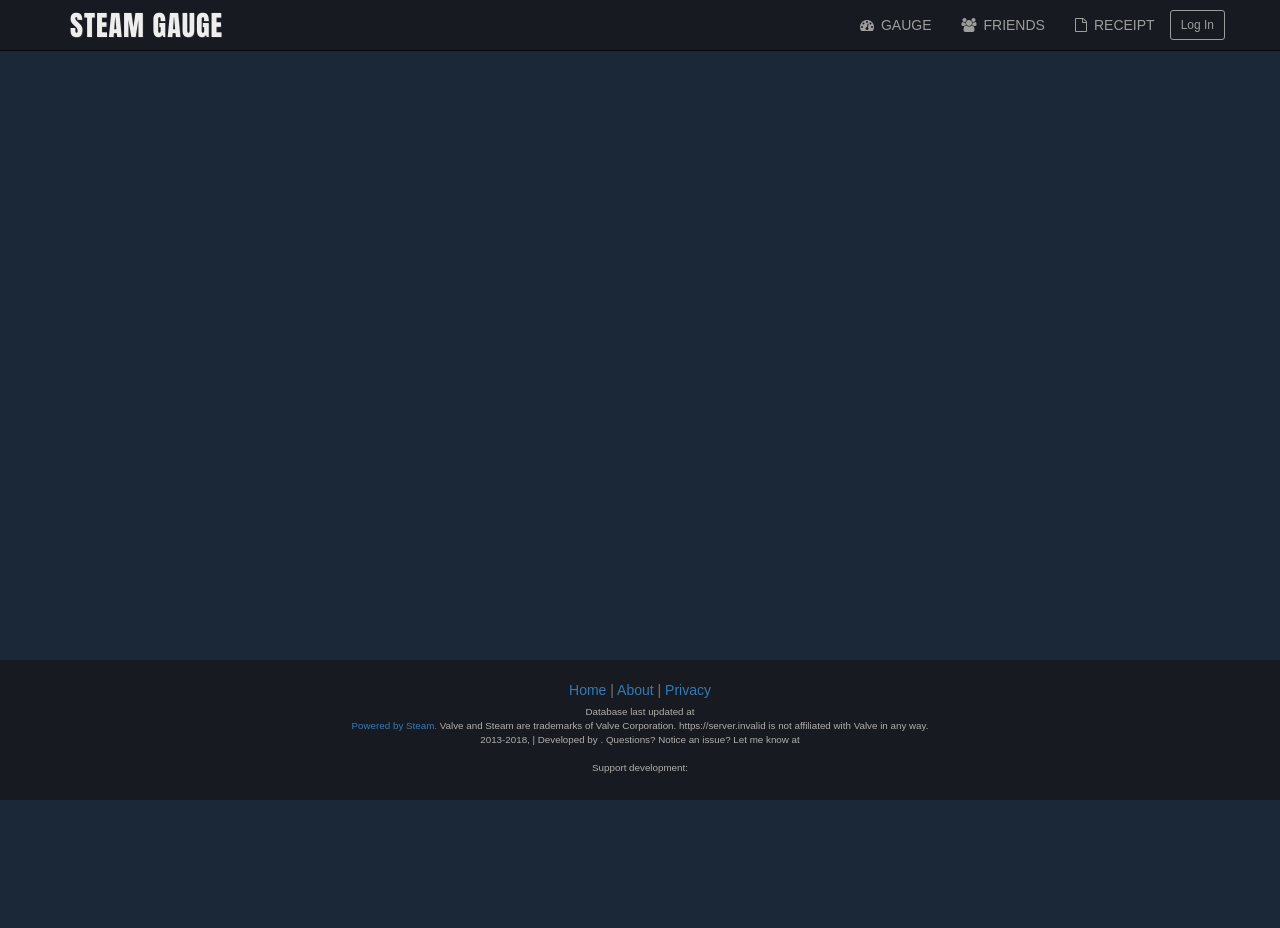
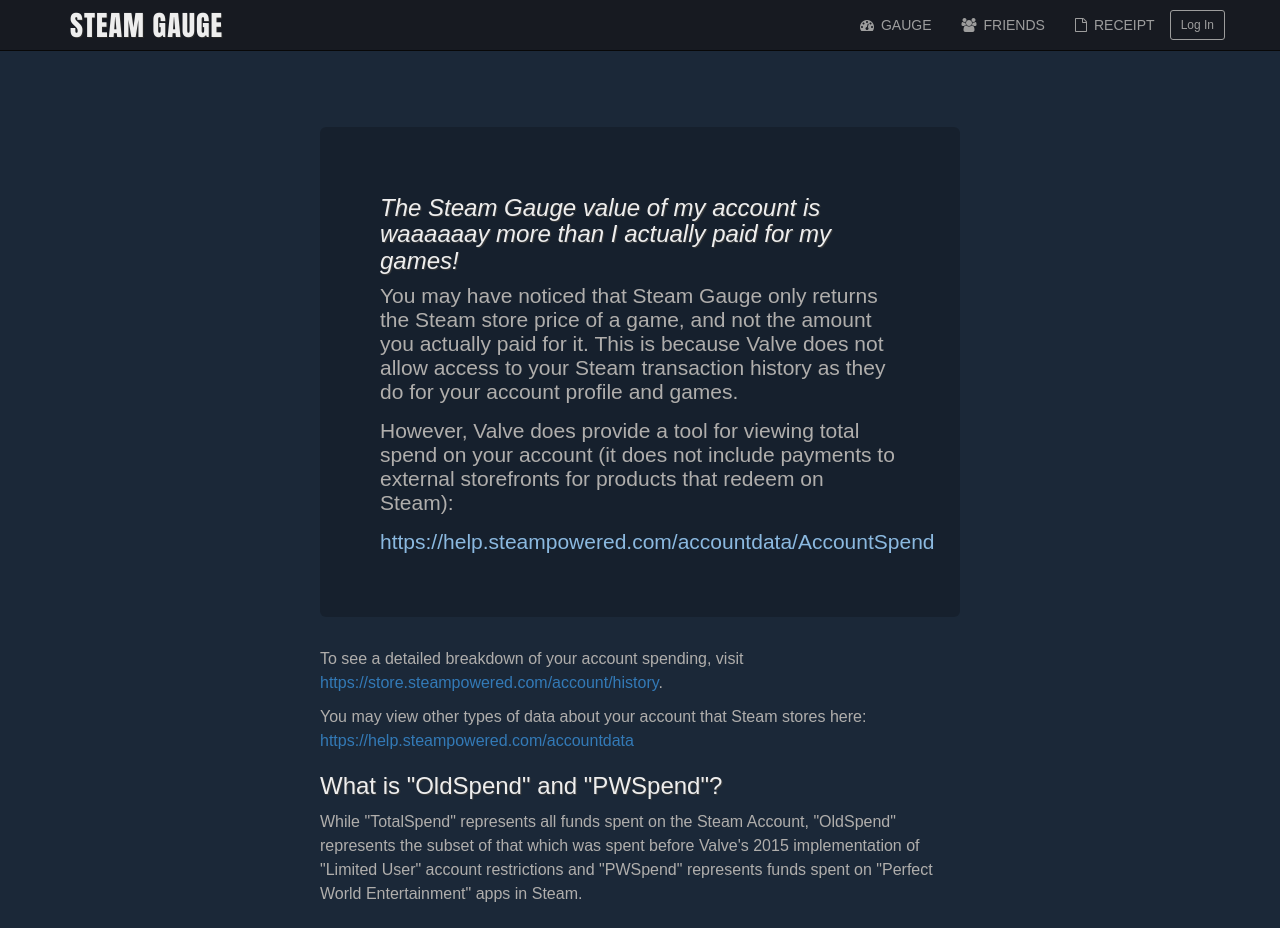
Before and after one commit to jprusik/steam-gauge-ui, a React (Create React App) app: page /receipt in a window 1280 px wide. Shown: the top 928 px of the page. Before the commit the page ends 800 px from the top, so only its background shows below. Built offline with nearby package versions, Linux system fonts and the light colour scheme; no server answers.

Commit message:
add Steam Receipt page

```diff
--- a/src/components/appBody.js
+++ b/src/components/appBody.js
@@ -6,6 +6,7 @@
 import AccountPage from '../pages/account';
 import AboutPage from '../pages/about';
 import PrivacyPage from '../pages/privacy';
+import ReceiptPage from '../pages/receipt';
 
 const urlRedirect = (url) => {
   return () => window.location = url;
@@ -20,6 +21,7 @@
       <Route path="/account" component={ AccountPage } />
       <Route path="/about" component={ AboutPage } />
       <Route path="/privacy" component={ PrivacyPage } />
+      <Route path="/receipt" component={ ReceiptPage } />
       <Route path="/login" component={ urlRedirect(loginUrl) }/>
     </div>
   );
--- /dev/null
+++ b/src/pages/receipt.jsx
@@ -0,0 +1,27 @@
+import React from 'react';
+import MetaTags from 'react-meta-tags';
+
+const ReceiptPage = () => {
+  return (
+    <div className="content-main">
+      <MetaTags>
+        {/* page metatags here */}
+      </MetaTags>
+      <div class="jumbotron">
+        <h3><em>The Steam Gauge value of my account is waaaaaay more than I actually paid for my games!</em></h3>
+        <p>You may have noticed that Steam Gauge only returns the Steam store price of a game, and not the amount you actually paid for it. This is because Valve does not allow access to your Steam transaction history as they do for your account profile and games.</p>
+        <p>However, Valve does provide a tool for viewing total spend on your account (it does not include payments to external storefronts for products that redeem on Steam):</p>
+        <p><a href="https://help.steampowered.com/accountdata/AccountSpend" target="_blank" rel="noopener noreferrer">https://help.steampowered.com/accountdata/AccountSpend</a></p>
+      </div>
+      <p>To see a detailed breakdown of your account spending, visit <a href="https://store.steampowered.com/account/history" target="_blank" rel="noopener noreferrer">https://store.steampowered.com/account/history</a>.</p>
+      <p>You may view other types of data about your account that Steam stores here: <a href="https://help.steampowered.com/accountdata" target="_blank" rel="noopener noreferrer">https://help.steampowered.com/accountdata</a></p>
+      <h3>What is "OldSpend" and "PWSpend"?</h3>
+      <p>While "TotalSpend" represents all funds spent on the Steam Account, "OldSpend" represents the subset of that which was spent before Valve's 2015 implementation of "Limited User" account restrictions and "PWSpend" represents funds spent on "Perfect World Entertainment" apps in Steam.</p>
+      <h3>Why does this page exist?</h3>
+      <p>Until June 2018, Valve did not provide users with a total summary of their spending on Steam. Because of this, Steam Gauge provided a javascript bookmarklet that summarized your account spend data quickly and easily.</p>
+      <p>Since Steam now provides this natively, Steam Receipt is no longer maintained. If you're interested in the project code, you can find it <a href="https://github.com/jprusik/steam-receipt-bookmarklet" target="_blank" rel="noopener noreferrer">here</a>.</p>
+    </div>
+  )
+}
+
+export default ReceiptPage;
```
